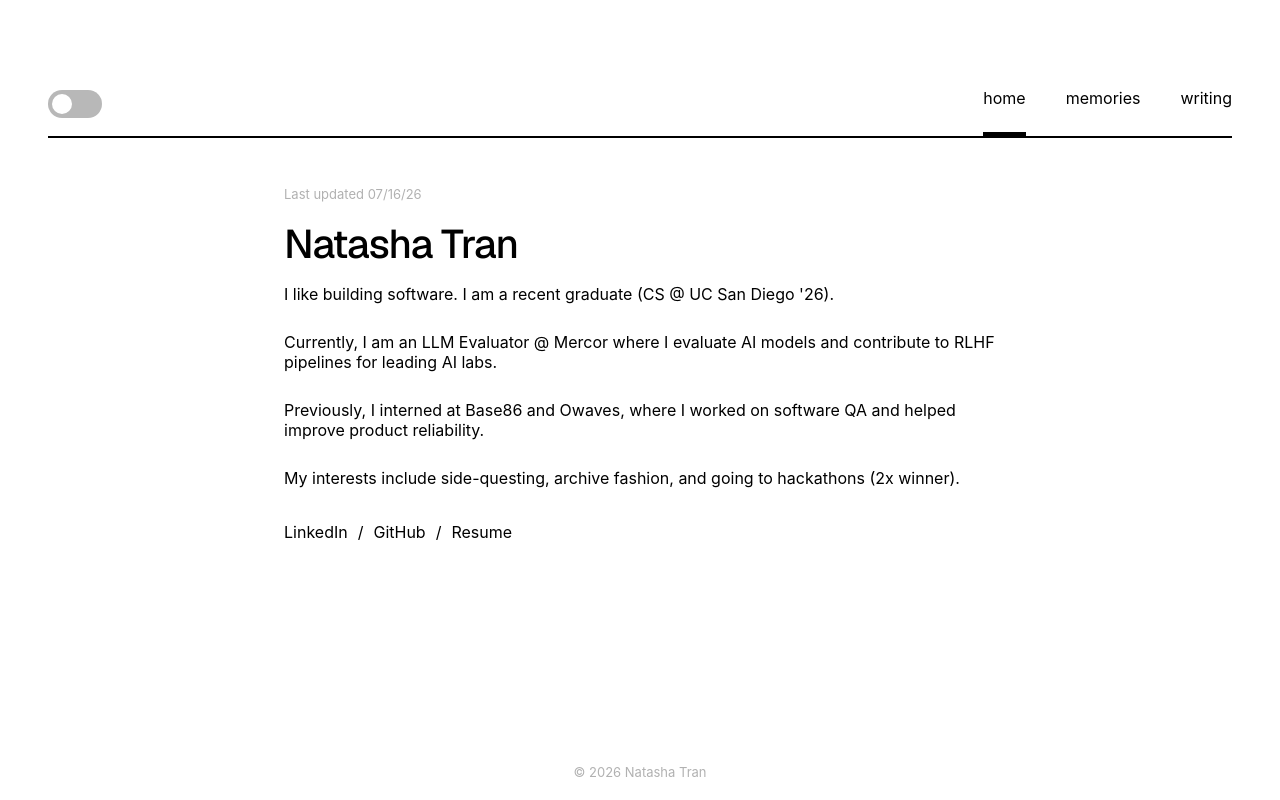
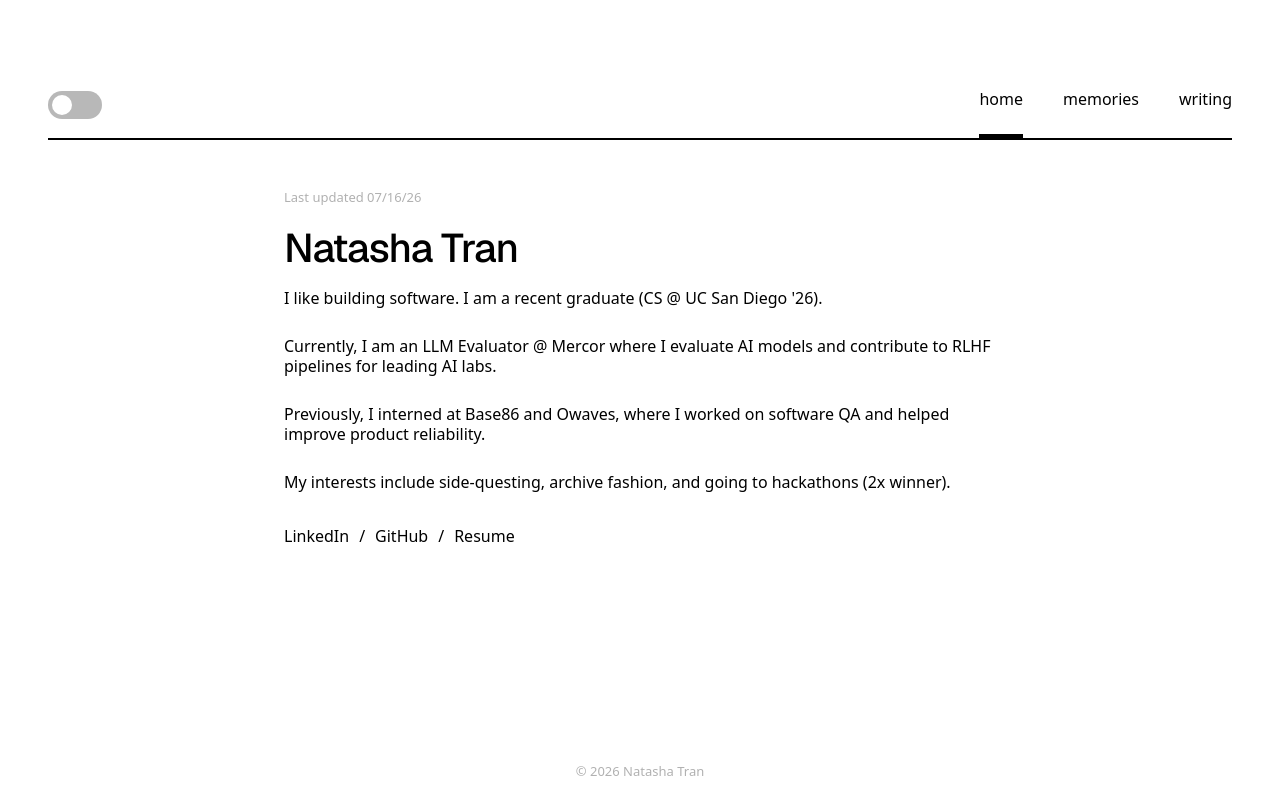
Before and after one commit to FaZeDrug/fazedrug.github.io, a Next.js app in the folder my-site/: page / in a window 1280 px wide. Built offline with nearby package versions, Linux system fonts and the light colour scheme.

Commit message:
trying system font

```diff
--- a/my-site/app/globals.css
+++ b/my-site/app/globals.css
@@ -11,7 +11,8 @@ html {
 body {
   min-height: 100vh;
   margin: 0;
-  font-family: Inter, Arial, Helvetica, sans-serif;
+  /* font-family: Inter, Arial, Helvetica, sans-serif; inter fonttt*/
+  font-family: ui-sans-serif, system-ui, sans-serif;
   background-color: var(--background-color);
   color: var(--text-color);
 }
```
